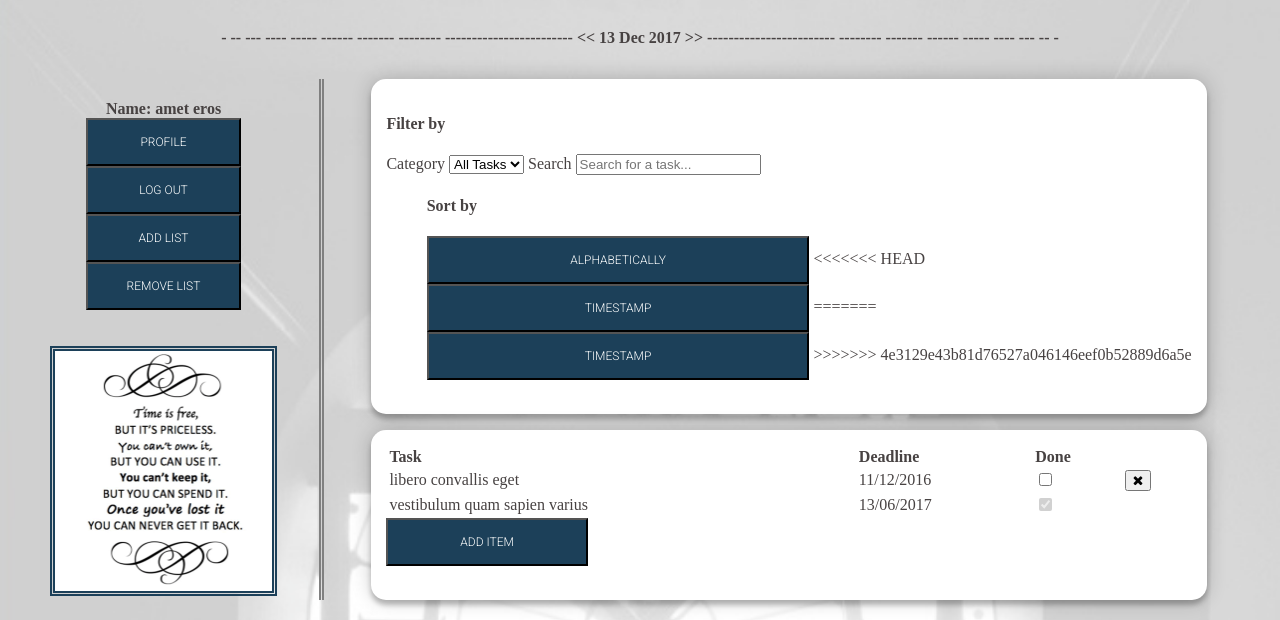
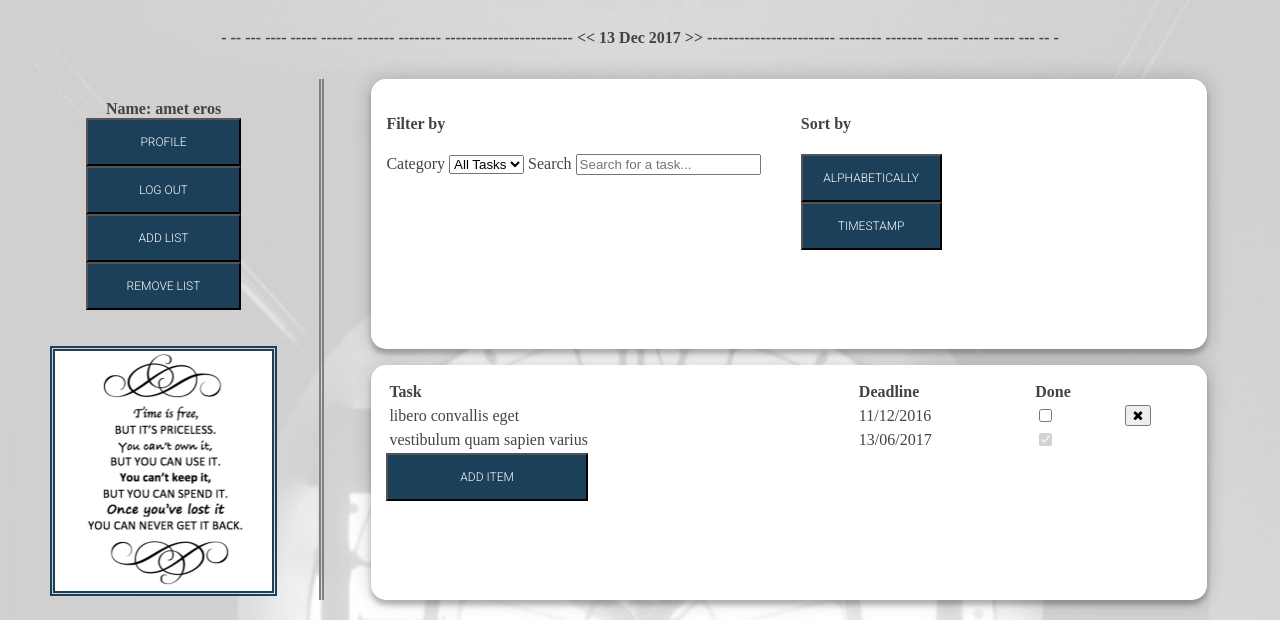
Before and after one commit to Diogopp/FEUP-LTW, a PHP site: page /index/index.php in a window 1280 px wide. Shown: the part 171-791 px from the top of the page. Run offline with PHP 8.4, Linux system fonts and the light colour scheme; a user stored in the database is signed in; data comes from the database, SQL or seed files in the repository; some web fonts are replaced.

Commit message:
Fix merge

```diff
--- a/Trabalho/css/style.css
+++ b/Trabalho/css/style.css
@@ -276,7 +276,7 @@ color: white;
   text-transform: uppercase;
   outline: 0;
   background: #1c4059;
-  width: 50%;
+  width: 60%;
   padding: 15px;
   color: #FFFFFF;
   font-size: 12px;
@@ -295,7 +295,7 @@ color: white;
   text-transform: uppercase;
   outline: 0;
   background: #1c4059;
-  width: 50%;
+  width: 60%;
   padding: 15px;
   color: #FFFFFF;
   font-size: 12px;
--- a/Trabalho/grid/leftSideBar.php
+++ b/Trabalho/grid/leftSideBar.php
@@ -16,10 +16,6 @@
     <section id ="sorts">
   <h4><b>Sort by</b></h4>
        <button id = "sortAlpha" onclick="showAlphabetically()">Alphabetically</button>
-<<<<<<< HEAD
-       <button id = "sortTimes" onclick="sortTimes()">Timestamp </button>
-=======
        <button id = "sortTimes" onclick="sortTimes()">Timestamp</button>
->>>>>>> 4e3129e43b81d76527a046146eef0b52889d6a5e
   </section>
 </div>
```
